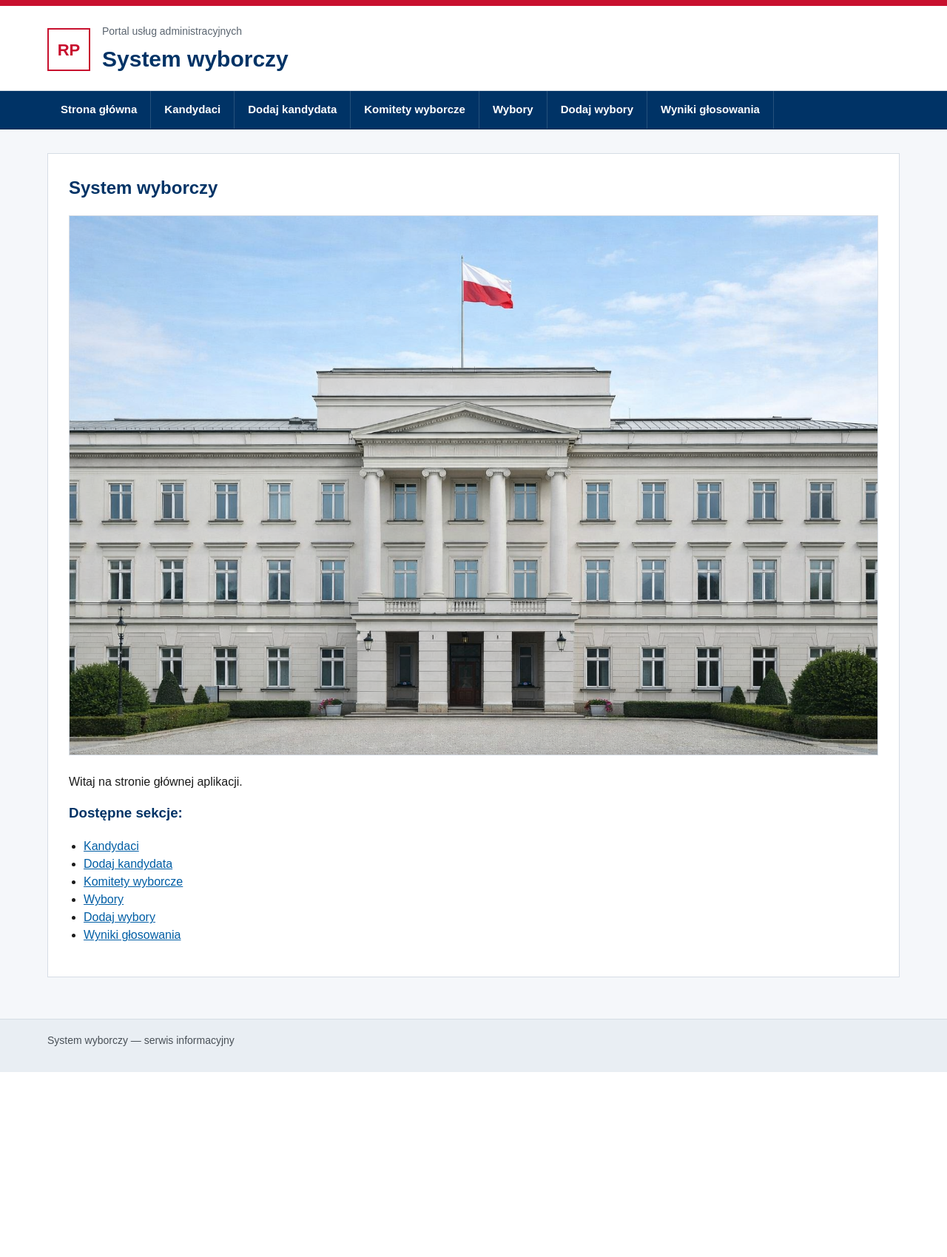
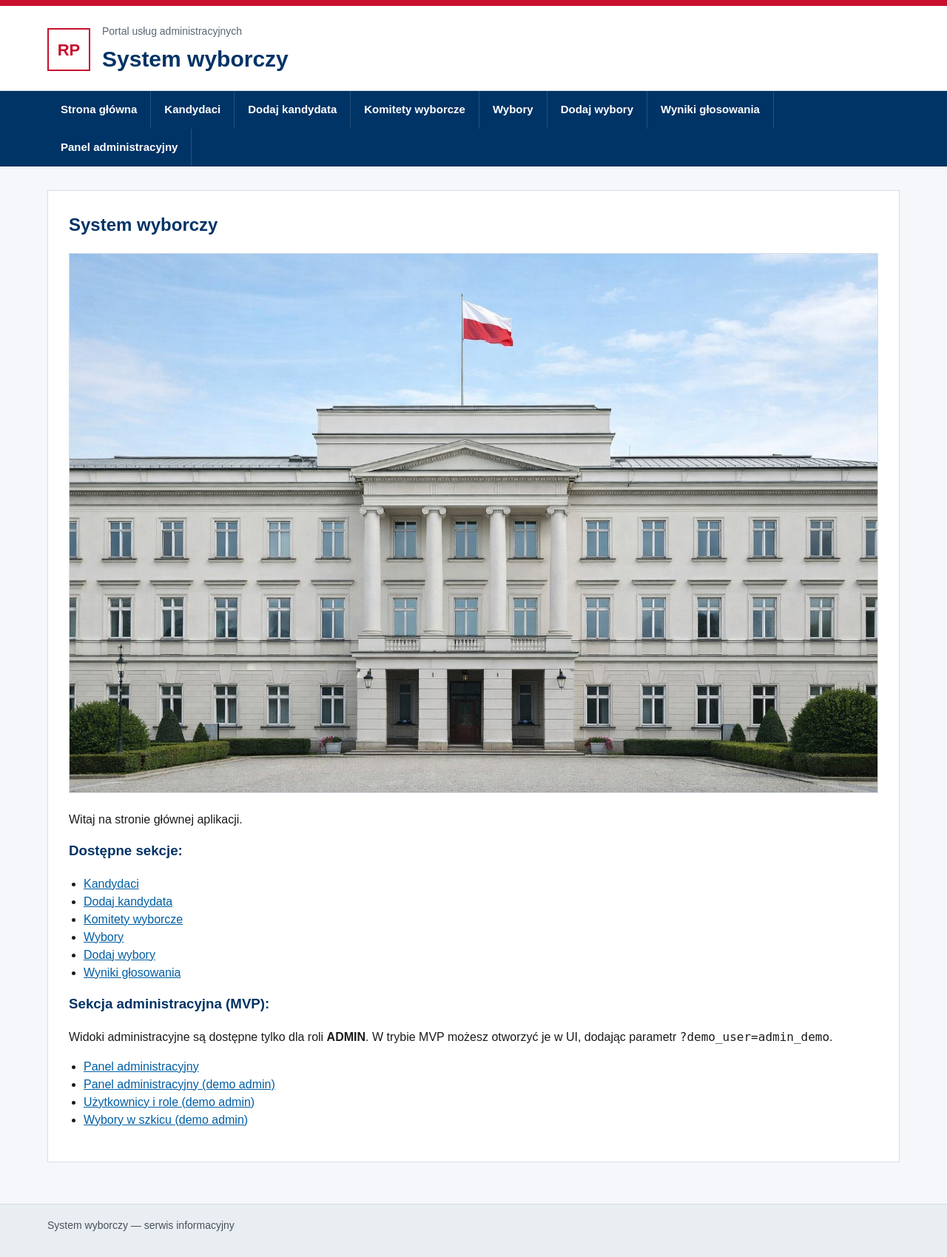
Before and after one commit to marekbielsky/elections, a Django app: page / in a window 1280 px wide. Shown: the whole page at 74% size. Before the commit the page ends 1449 px from the top, so only its background shows below. Run offline with Django 5.2, Linux system fonts and the light colour scheme.

Commit message:
Add MVP role-based admin UI and protected routes
Introduce a UserRole model with ADMIN/USER/AUDITOR roles, seed role assignments for demo users, add admin-only management pages in UI, and keep JSON fallback for integration checks.

Co-Authored-By: Oz <oz-agent@warp.dev>

```diff
--- a/elections/templates/elections/base.html
+++ b/elections/templates/elections/base.html
@@ -33,6 +33,7 @@
             <a href="{% url 'elections_list' %}">Wybory</a>
             <a href="{% url 'election_create' %}">Dodaj wybory</a>
             <a href="{% url 'results_list' %}">Wyniki głosowania</a>
+            <a href="{% url 'admin_overview' %}">Panel administracyjny</a>
         </div>
     </nav>
 
--- a/elections/templates/elections/home.html
+++ b/elections/templates/elections/home.html
@@ -19,4 +19,16 @@
         <li><a href="{% url 'election_create' %}">Dodaj wybory</a></li>
         <li><a href="{% url 'results_list' %}">Wyniki głosowania</a></li>
     </ul>
+
+    <h3>Sekcja administracyjna (MVP):</h3>
+    <p>
+        Widoki administracyjne są dostępne tylko dla roli <strong>ADMIN</strong>.
+        W trybie MVP możesz otworzyć je w UI, dodając parametr <code>?demo_user=admin_demo</code>.
+    </p>
+    <ul>
+        <li><a href="{% url 'admin_overview' %}">Panel administracyjny</a></li>
+        <li><a href="{% url 'admin_overview' %}?demo_user=admin_demo">Panel administracyjny (demo admin)</a></li>
+        <li><a href="{% url 'admin_users_roles' %}?demo_user=admin_demo">Użytkownicy i role (demo admin)</a></li>
+        <li><a href="{% url 'admin_draft_elections' %}?demo_user=admin_demo">Wybory w szkicu (demo admin)</a></li>
+    </ul>
 {% endblock %}
--- a/elections/urls.py
+++ b/elections/urls.py
@@ -9,4 +9,19 @@ urlpatterns = [
     path("elections/", views.elections_list_view, name="elections_list"),
     path("elections/create/", views.election_create_view, name="election_create"),
     path("results/", views.results_list_view, name="results_list"),
+    path(
+        "management/admin/overview/",
+        views.admin_overview_view,
+        name="admin_overview",
+    ),
+    path(
+        "management/admin/users/",
+        views.admin_users_roles_view,
+        name="admin_users_roles",
+    ),
+    path(
+        "management/admin/draft-elections/",
+        views.admin_draft_elections_view,
+        name="admin_draft_elections",
+    ),
 ]
--- a/elections/views.py
+++ b/elections/views.py
@@ -1,7 +1,66 @@
+from functools import wraps
+
+from django.contrib.auth import get_user_model
+from django.http import HttpResponse, JsonResponse
 from django.shortcuts import render
-from .models import OrganizationalUnit, Election, ElectionCandidate, ElectionResult
-from .forms import ElectionCreateForm, ElectionCandidateCreateForm
-from django.http import HttpResponse
+
+from .forms import ElectionCandidateCreateForm, ElectionCreateForm
+from .models import Election, ElectionCandidate, ElectionResult, OrganizationalUnit, UserRole
+
+def _wants_json_response(request) -> bool:
+    if request.GET.get("format", "").strip().lower() == "json":
+        return True
+    return "application/json" in request.headers.get("Accept", "").lower()
+
+
+def _resolve_request_role(request) -> tuple[str, str]:
+    demo_username = (
+        request.headers.get("X-Demo-User", "").strip()
+        or request.GET.get("demo_user", "").strip()
+    )
+    if demo_username:
+        role_profile = UserRole.objects.filter(user__username=demo_username).first()
+        if role_profile:
+            return role_profile.role, demo_username
+    role_from_header = (
+        request.headers.get("X-User-Role", "").strip().upper()
+        or request.GET.get("as_role", "").strip().upper()
+    )
+    if role_from_header in UserRole.Role.values:
+        return role_from_header, "header"
+
+    return UserRole.Role.USER, "default"
+
+def _forbidden_admin_response(request, current_role: str):
+    payload = {
+        "detail": "Brak dostępu. Ten endpoint jest dostępny tylko dla roli ADMIN.",
+        "current_role": current_role,
+        "required_role": UserRole.Role.ADMIN,
+    }
+    if _wants_json_response(request):
+        return JsonResponse(payload, status=403)
+    return render(
+        request,
+        "elections/admin/forbidden.html",
+        payload,
+        status=403,
+    )
+
+
+def require_roles(*allowed_roles):
+    def decorator(view_func):
+        @wraps(view_func)
+        def wrapped(request, *args, **kwargs):
+            role, role_source = _resolve_request_role(request)
+            request.mvp_role = role
+            request.mvp_role_source = role_source
+            if role not in allowed_roles:
+                return _forbidden_admin_response(request, role)
+            return view_func(request, *args, **kwargs)
+
+        return wrapped
+
+    return decorator
 
 def healthz_view(request):
     return HttpResponse("ok")
@@ -96,3 +155,88 @@ def candidate_create_view(request):
         "form": form,
     }
     return render(request, "elections/candidates/create.html", context)
+
+
+@require_roles(UserRole.Role.ADMIN)
+def admin_overview_view(request):
+    user_model = get_user_model()
+    summary = {
+        "users_count": user_model.objects.count(),
+        "elections_count": Election.objects.count(),
+        "active_committees_count": OrganizationalUnit.objects.filter(is_active=True).count(),
+        "candidates_count": ElectionCandidate.objects.count(),
+    }
+    context = {
+        "actor_role": request.mvp_role,
+        "actor_source": request.mvp_role_source,
+        "summary": summary,
+        "demo_user": request.GET.get("demo_user", "").strip(),
+    }
+    if _wants_json_response(request):
+        return JsonResponse(
+            {
+                "actor_role": context["actor_role"],
+                "actor_source": context["actor_source"],
+                "summary": context["summary"],
+            }
+        )
+    return render(request, "elections/admin/overview.html", context)
+
+
+@require_roles(UserRole.Role.ADMIN)
+def admin_users_roles_view(request):
+    users_with_roles = UserRole.objects.select_related("user").order_by("user__username")
+    data = [
+        {
+            "username": role_profile.user.username,
+            "email": role_profile.user.email,
+            "role": role_profile.role,
+        }
+        for role_profile in users_with_roles
+    ]
+    context = {
+        "actor_role": request.mvp_role,
+        "actor_source": request.mvp_role_source,
+        "users": data,
+        "demo_user": request.GET.get("demo_user", "").strip(),
+    }
+    if _wants_json_response(request):
+        return JsonResponse(
+            {
+                "actor_role": context["actor_role"],
+                "users": context["users"],
+            }
+        )
+    return render(request, "elections/admin/users_roles.html", context)
+
+
+@require_roles(UserRole.Role.ADMIN)
+def admin_draft_elections_view(request):
+    drafts = (
+        Election.objects.select_related("election_type", "election_status")
+        .filter(election_status__code="DRAFT")
+        .order_by("name")
+    )
+    data = [
+        {
+            "id": election.id,
+            "name": election.name,
+            "election_type": election.election_type.code,
+            "status": election.election_status.code,
+        }
+        for election in drafts
+    ]
+    context = {
+        "actor_role": request.mvp_role,
+        "actor_source": request.mvp_role_source,
+        "draft_elections": data,
+        "demo_user": request.GET.get("demo_user", "").strip(),
+    }
+    if _wants_json_response(request):
+        return JsonResponse(
+            {
+                "actor_role": context["actor_role"],
+                "draft_elections": context["draft_elections"],
+            }
+        )
+    return render(request, "elections/admin/draft_elections.html", context)
```
Also changed, not shown: elections/management/commands/bootstrap_data.py (+29 -0 lines), elections/models.py (+22 -0 lines), elections/templates/elections/admin/draft_elections.html (added, +43 -0 lines), elections/templates/elections/admin/forbidden.html (added, +21 -0 lines), elections/templates/elections/admin/overview.html (added, +55 -0 lines), elections/templates/elections/admin/users_roles.html (added, +47 -0 lines), elections/tests.py (+66 -1 lines), elections/migrations/0006_userrole.py (added).
